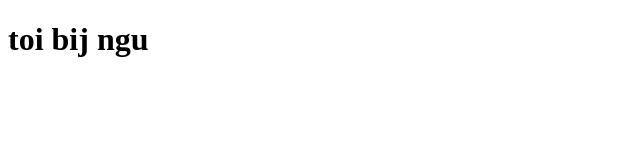
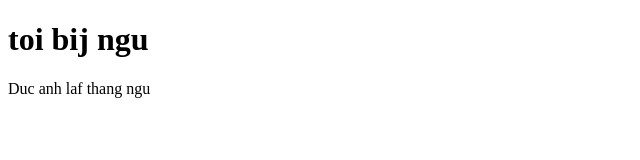
Before and after one commit to tiendatuht2112-tech/test, a plain HTML site: page new.html in a window 1280 px wide. Shown: the whole page, without its empty margins (0-640 px from the left). Drawn offline with Linux system fonts and the light colour scheme.

Commit message:
first commit

```diff
--- a/new.html
+++ b/new.html
@@ -9,5 +9,6 @@
     <h1>
         toi bij ngu
     </h1>
+<p>Duc anh laf thang ngu</p>
 </body>
 </html>
```
